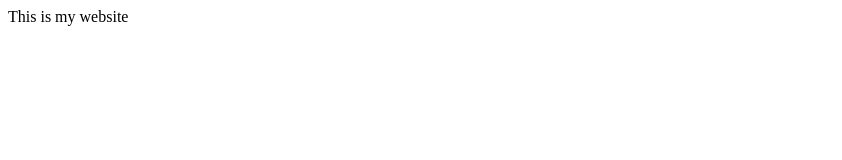
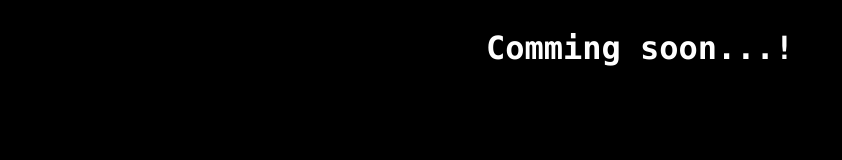
Before and after one commit to Daniyal369/MyPersonalWebsite, a plain HTML site: page index.html in a window 1280 px wide. Shown: the whole page, without its empty margins (0-842 px from the left). Drawn offline with Linux system fonts and the light colour scheme.

Commit message:
Update index.html

```diff
--- a/index.html
+++ b/index.html
@@ -4,8 +4,20 @@
     <meta charset="UTF-8">
     <meta name="viewport" content="width=device-width, initial-scale=1.0">
     <title>Muhammad Daniyal</title>
+    <style>
+        body{
+            font-family:'cascadia code', Consolas, 'Courier New', monospace;
+            display:flex;
+            justify-content:center;
+            align-content:center;
+            background-color:black;
+        }
+        h1{
+            color:white;
+        }
+    </style>
 </head>
 <body>
-    This is my website
+    <h1>Comming soon...!</h1>
 </body>
 </html>
```
